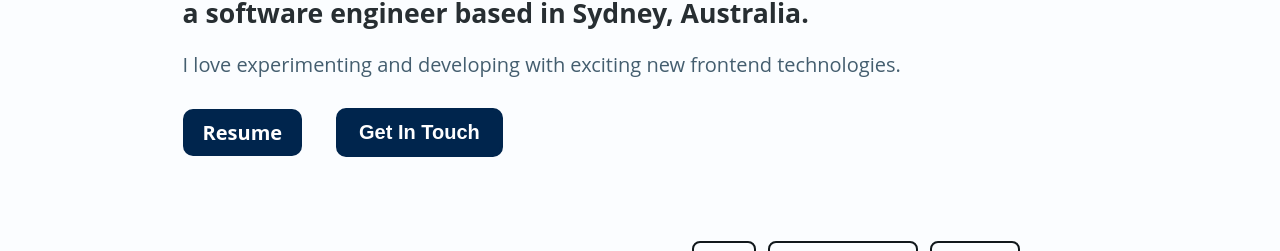
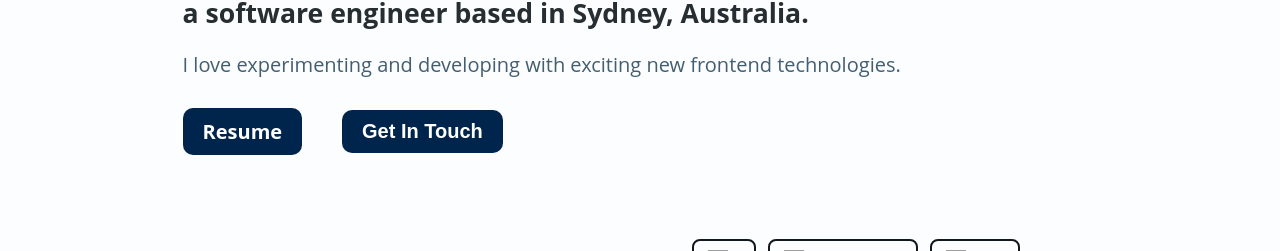
Before and after one commit to Darianlmj/Darianlmj, an Astro site: page / in a window 1280 px wide. Shown: the part 246-497 px from the top of the page. Built offline with nearby package versions, Linux system fonts and the light colour scheme; Astro itself is replaced by a stand-in of ours; grey boxes are pictures that could not be loaded.

Commit message:
fix: styling for get in touch button

```diff
--- a/src/pages/index.astro
+++ b/src/pages/index.astro
@@ -200,10 +200,6 @@ import { cardList } from "../data/cardDetail";
     height: 100%;
   }
 
-  button {
-    border: 0.15rem solid var(--blue-12);
-  }
-
   @media screen and (max-width: 850px) {
     .buttonContainer {
       flex-direction: column;
```
